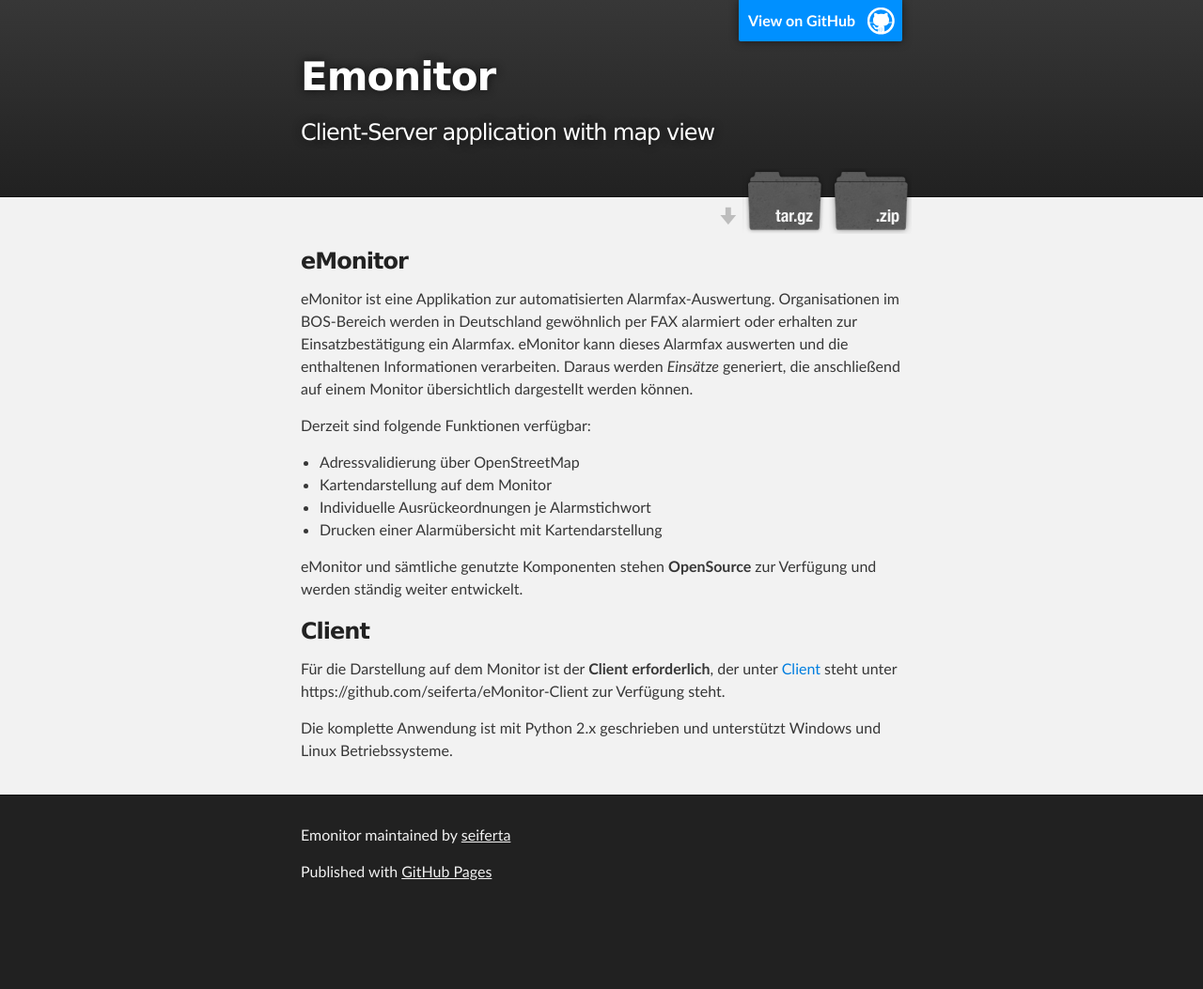
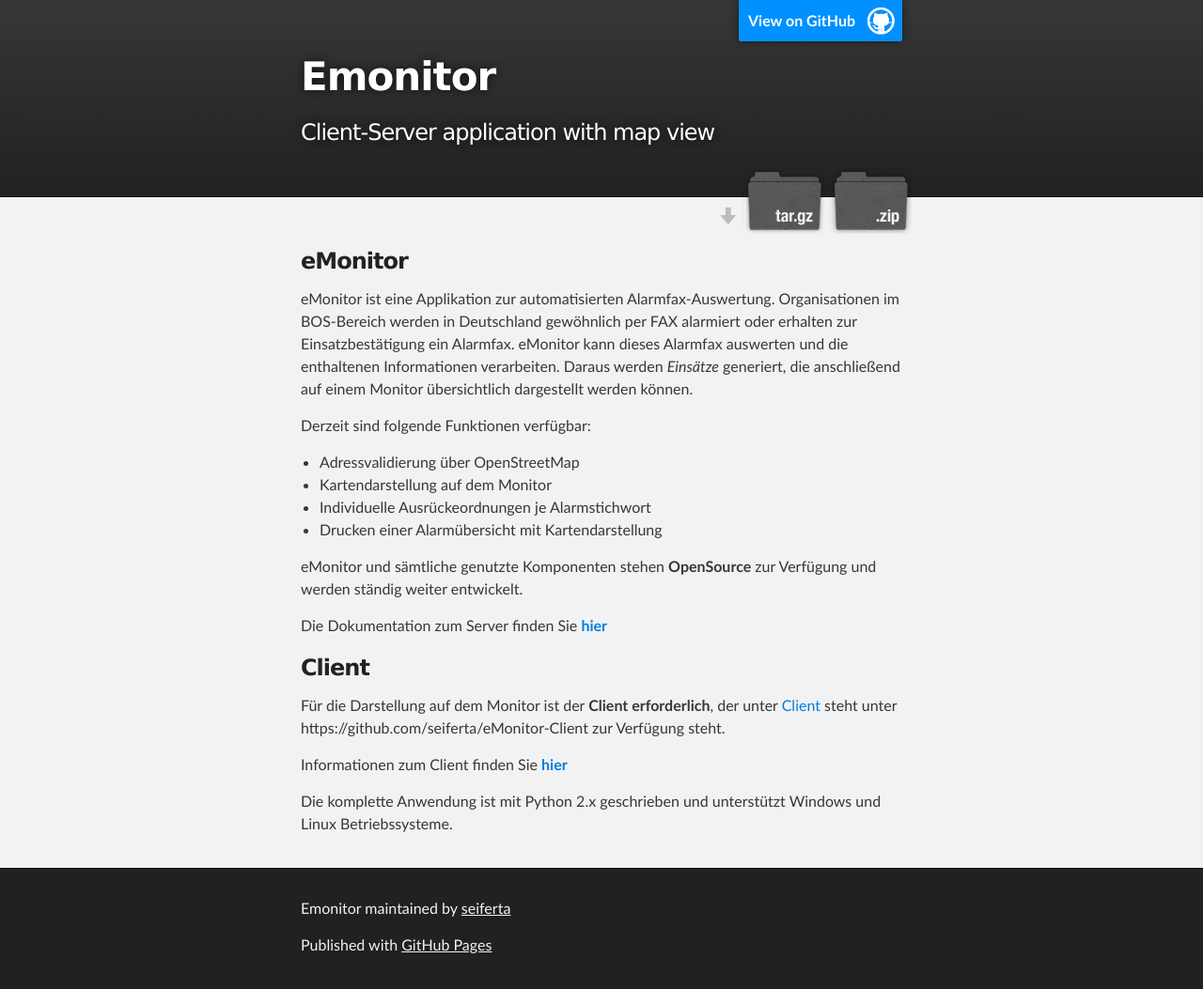
Before and after one commit to seiferta/eMonitor, a Jekyll site: the page built from index.md, in a window 1280 px wide. Shown: the whole page at 94% size. Built offline with Jekyll 4.4.1, drawn with Linux system fonts in a browser that asks for light colours; nearby versions of some CDN libraries; Markdown is read by kramdown in place of the engine named in the settings; before the commit the page ends 975 px from its top, so only the background shows below that.

Commit message:
no message

```diff
--- a/index.md
+++ b/index.md
@@ -18,11 +18,18 @@
 
 eMonitor und sämtliche genutzte Komponenten stehen **OpenSource** zur Verfügung und werden ständig weiter entwickelt.
 
+Die Dokumentation zum Server finden Sie [**hier**][1]
+
 ### Client
 
 Für die Darstellung auf dem Monitor ist der **Client erforderlich**, der unter
 [Client](https://github.com/seiferta/eMonitor-Client) steht unter https://github.com/seiferta/eMonitor-Client zur
 Verfügung steht.
 
+Informationen zum Client finden Sie [**hier**][2]
+
 
 Die komplette Anwendung ist mit Python 2.x geschrieben und unterstützt Windows und Linux Betriebssysteme.
+
+[1]: server/index.md
+[2]: client/index.md
```
Also changed, not shown: client/index.md (added, +7 -0 lines), server/index.md (added, +7 -0 lines), 1 other file.
